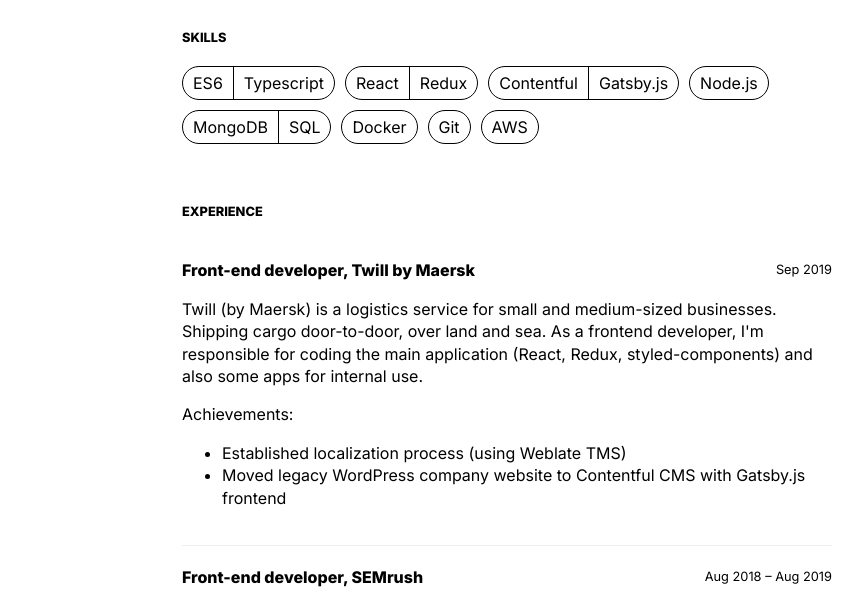
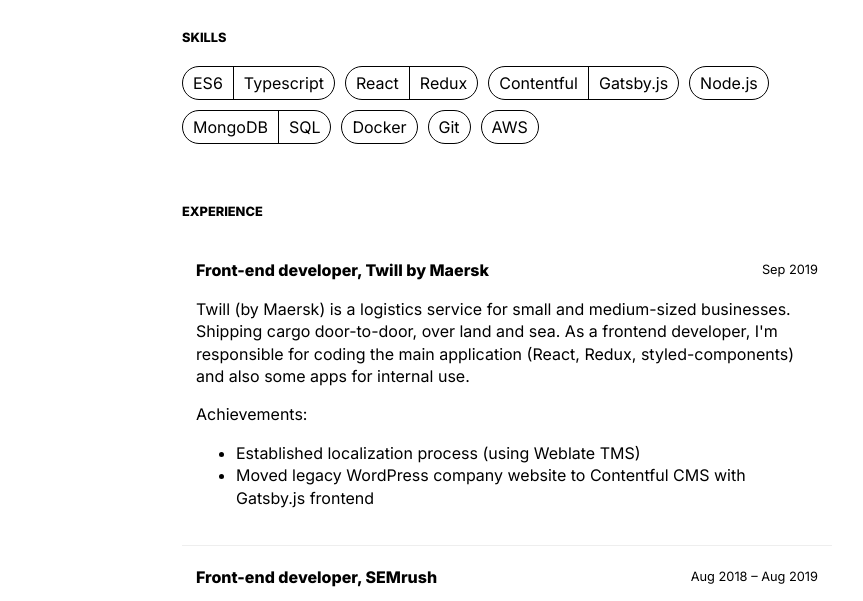
Before and after one commit to ian-te/iante.xyz, a Gatsby site: page /cv in a window 1280 px wide. Shown: the part 178-779 px from the top of the page, without its empty margins (208-1071 px from the left). Built offline with nearby package versions, Linux system fonts and the light colour scheme; Gatsby itself is replaced by a stand-in of ours.

Commit message:
added padding

```diff
--- a/src/components/cv/Experience/index.js
+++ b/src/components/cv/Experience/index.js
@@ -19,7 +19,7 @@ export const Experience = ({ employers, label }) => {
 const Wrapper = styled.details`
   position: relative;
   page-break-inside: avoid;
-  padding: 20px 0;
+  padding: 20px 14px;
   time {
     font-size: 80%;
   }
```
